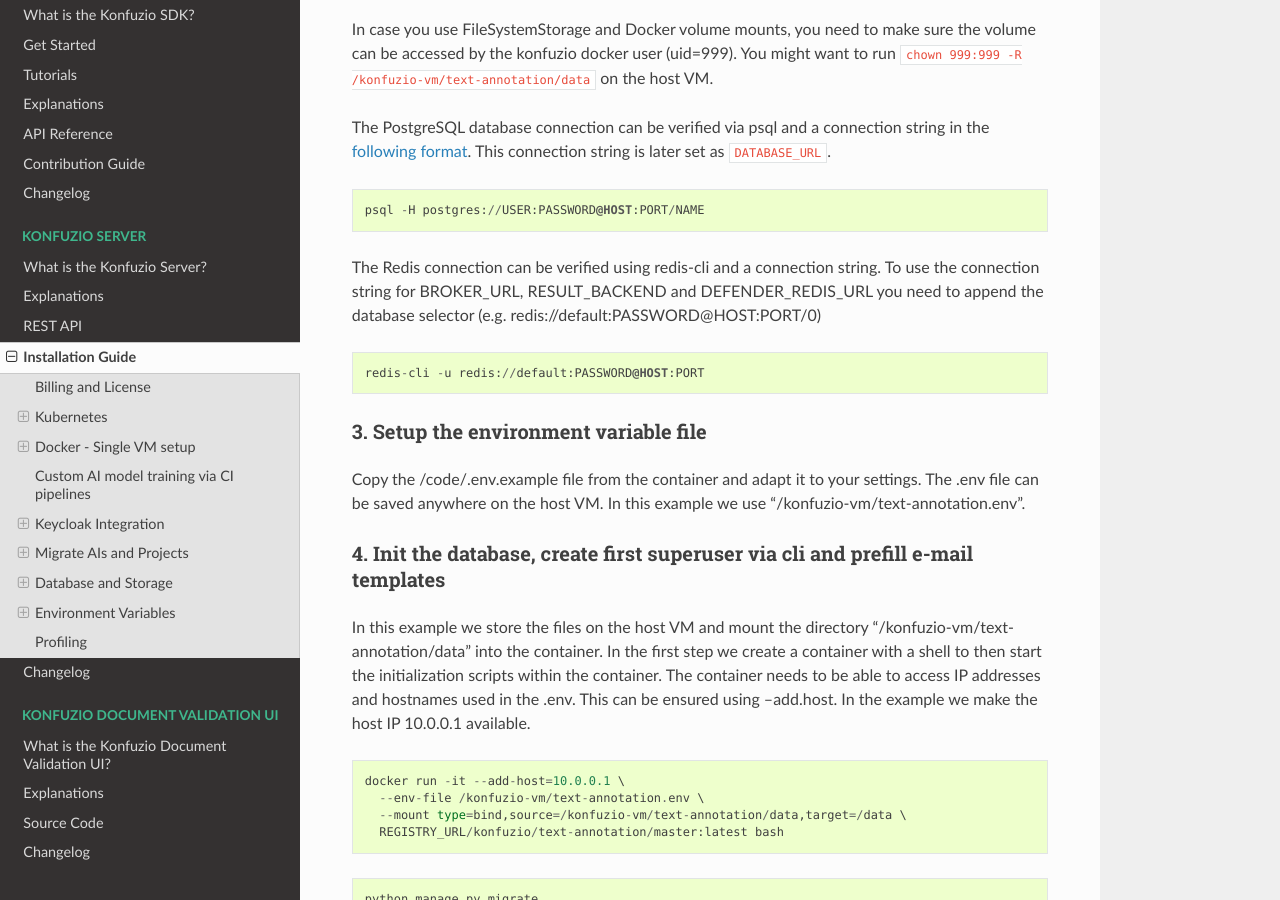
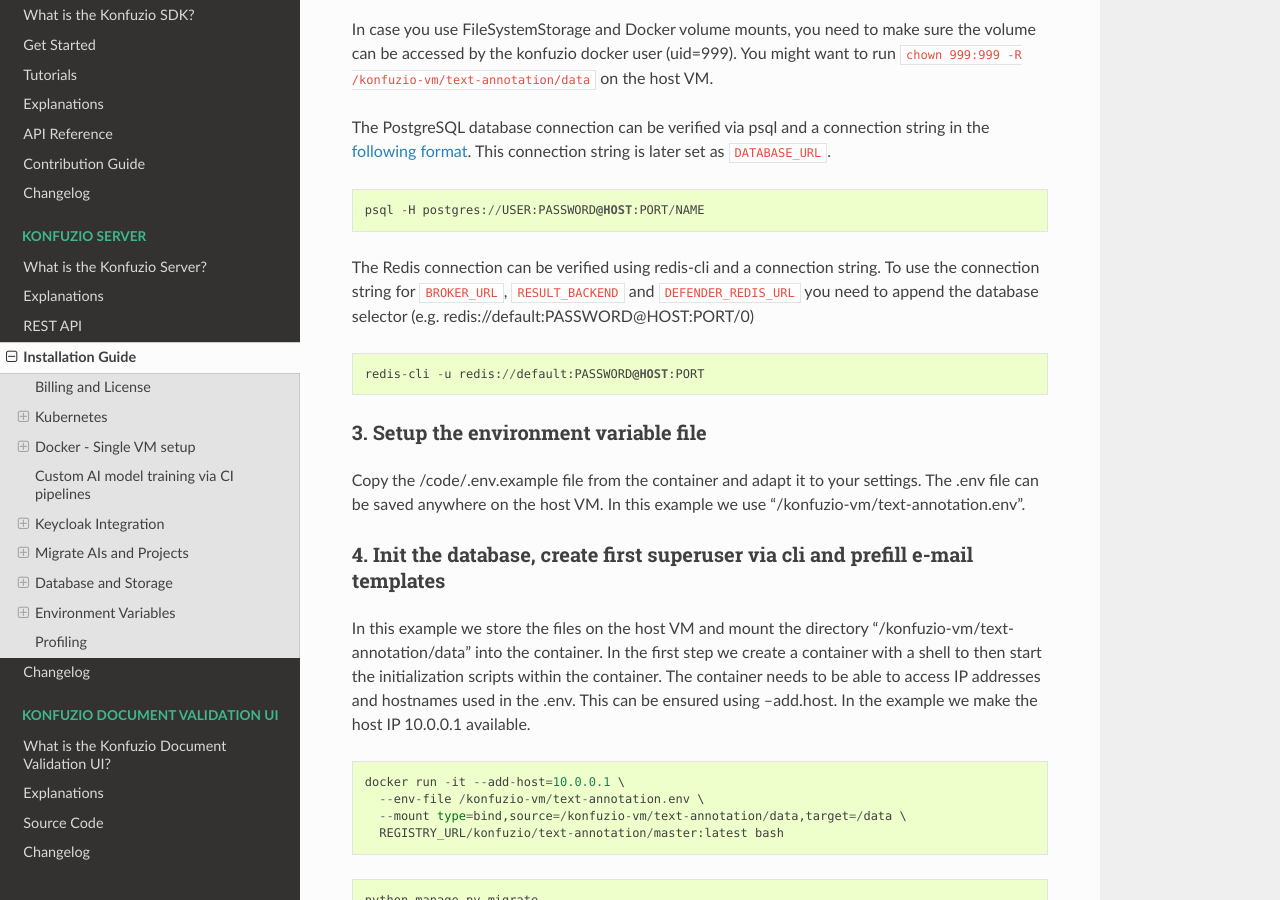
Before and after one commit to konfuzio-ai/konfuzio-sdk, a Sphinx documentation site: the page built from docs/web/on_premises.md, in a window 1280 px wide and 900 px high, scrolled down 7486 px. Built offline with Sphinx 7.4.7 and the Read the Docs theme 2.0.0, drawn with Linux system fonts in a browser that asks for light colours; pages that are not in the unit, such as notebooks, are missing from menus; a script that is not in the unit is left out.

Commit message:
Fix formatting.

````diff
--- a/docs/web/on_premises.md
+++ b/docs/web/on_premises.md
@@ -356,7 +356,7 @@
 ```
 
 The Redis connection can be verified using redis-cli and a connection string.
-To use the connection string for BROKER_URL, RESULT_BACKEND and DEFENDER_REDIS_URL you need to append the database selector (e.g. redis://default:PASSWORD@HOST:PORT/0)
+To use the connection string for `BROKER_URL`, `RESULT_BACKEND` and `DEFENDER_REDIS_URL` you need to append the database selector (e.g. redis://default:PASSWORD@HOST:PORT/0)
 ```
 redis-cli -u redis://default:PASSWORD@HOST:PORT
 ```
````
